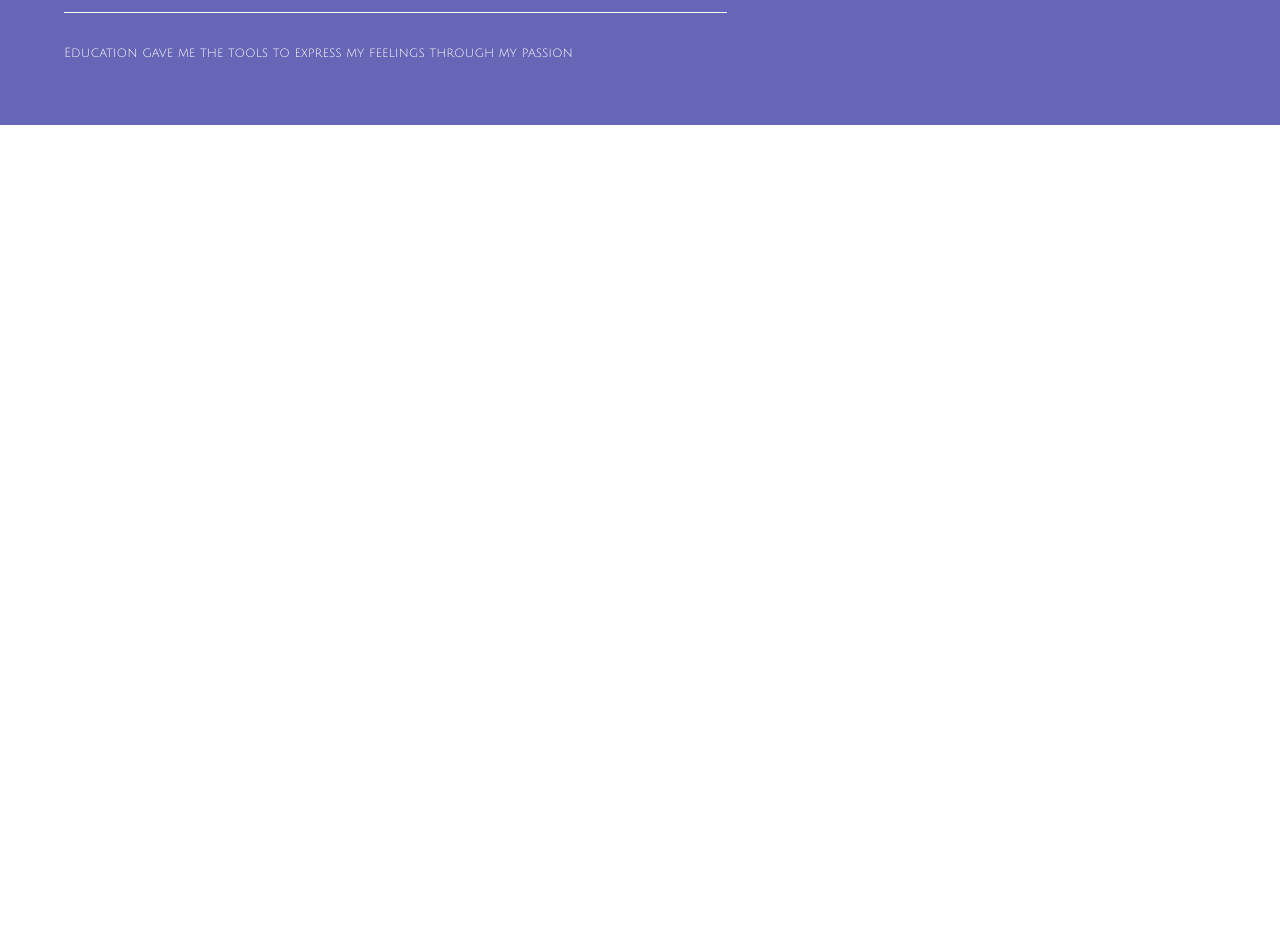
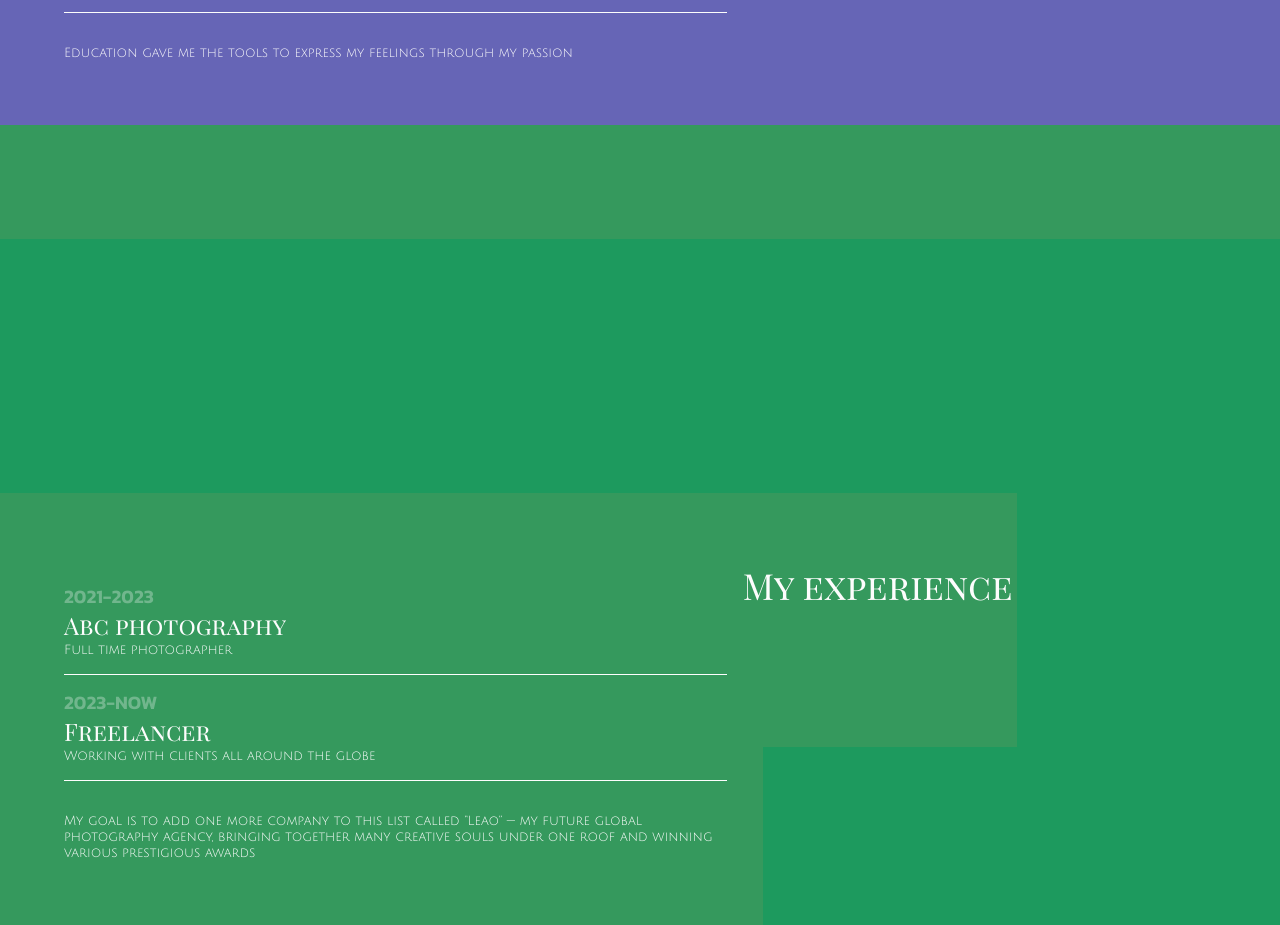
Before and after one commit to Serhiivyshtak/oswald-leao-demo, a React (Vite) app: page /about in a window 1280 px wide. Shown: the part 1540-2465 px from the top of the page. Before the commit the page ends 1665 px from the top, so only its background shows below. Built offline with nearby package versions, Linux system fonts and the light colour scheme.

Commit message:
MyExperience.section wrote

```diff
--- a/src/assets/translations/en.json
+++ b/src/assets/translations/en.json
@@ -233,6 +233,24 @@
                     "subheading": "Practical skills in communication and photography"
                 }
             ]
+        },
+        "myExperienceSection": {
+            "heading": "My experience",
+            "description": "My goal is to add one more company to this list called “Leao” — my future global photography agency, bringing together many creative souls under one roof and winning various prestigious awards",
+            "table": [
+                {
+                    "id": 1,
+                    "timePeriod": "2021-2023",
+                    "heading": "Abc photography",
+                    "subheading": "Full time photographer"
+                },
+                {
+                    "id": 2,
+                    "timePeriod": "2023-NOW",
+                    "heading": "Freelancer",
+                    "subheading": "Working with clients all around the globe"
+                }
+            ]
         }
     }
 }
--- /dev/null
+++ b/src/sections/MyExperience.section.tsx
@@ -0,0 +1,42 @@
+// External packages
+import {t} from 'i18next';
+import type {JSX} from 'react';
+
+// Custom components
+import {TimePeriodTableComponent} from '../components/TimePeriodTable.component';
+
+
+export function MyExperienceSection(): JSX.Element {
+    const descriptionContent: string = t('aboutView.myExperienceSection.description');
+    const headingContent: string = t('aboutView.myExperienceSection.heading');
+
+    return (
+        <section className="w-screen h-screen p-huge flex flex-col justify-end bg-no-repeat bg-cover bg-center bg-green-500/50">
+            <div className="w-full h-max flex gap-compact">
+                <div className="w-7/12 h-max flex flex-col gap-big">
+                    <TimePeriodTableComponent tableDataLocation={'aboutView.myExperienceSection.table'} />
+                    <p
+                        className="
+                            text-light font-secondary
+                            text-base_1270 leading-base_1270
+                            1440:text-base_1440 1440:leading-base_1440
+                            1920:text-base_1920 1920:leading-base_1920"
+                        >
+                        {descriptionContent}
+                    </p>
+                </div>
+                <div className="w-5/12 h-max">
+                    <h2
+                        className="
+                            font-primary font-normal text-light
+                            text-h1_1270 leading-h1_1270
+                            1440:text-h1_1440 1440:leading-h1_1440
+                            1920:text-h1_1920 1920:leading-h1_1920"
+                        >
+                        {headingContent}
+                    </h2>
+                </div>
+            </div>
+        </section>
+    );
+}
--- a/src/views/About.view.tsx
+++ b/src/views/About.view.tsx
@@ -5,6 +5,7 @@ import type {JSX} from 'react';
 import {HeaderSection} from '../sections/Header.section';
 import {SatisfyingFactsSection} from '../sections/SatisfyingFacts.section';
 import {MyEducationSection} from '../sections/MyEducation.section';
+import { MyExperienceSection } from '../sections/MyExperience.section';
 
 
 
@@ -14,6 +15,7 @@ export function AboutView(): JSX.Element {
             <HeaderSection />
             <SatisfyingFactsSection />
             <MyEducationSection />
+            <MyExperienceSection />
         </div>
     );
 }
```
